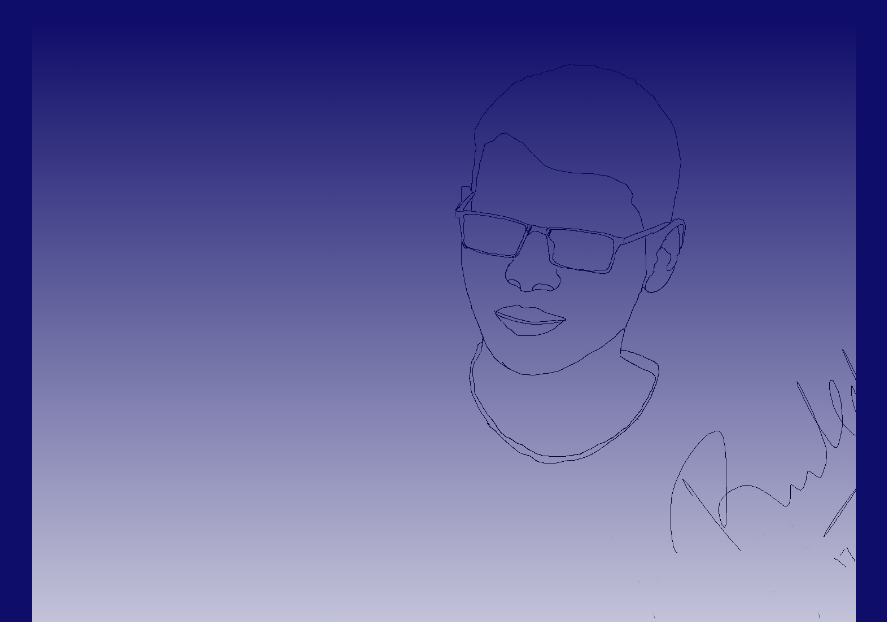
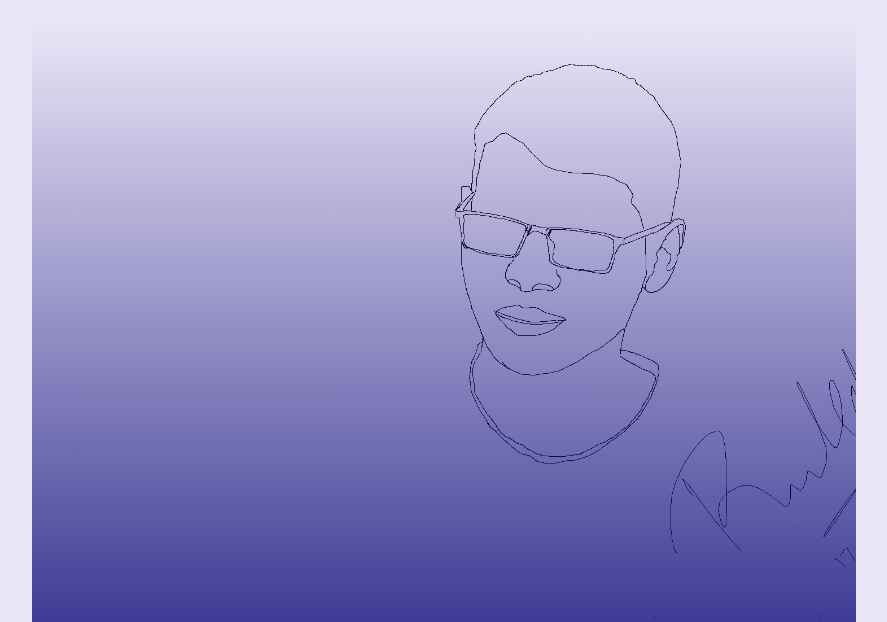
Before and after one commit to mariakhalek7/explore-bootstrap, a plain HTML site: page index.html in a window 1280 px wide. Shown: the part 178-800 px from the top of the page, without its empty margins (176-1063 px from the left). Drawn offline with Linux system fonts and the light colour scheme.

Commit message:
new added

```diff
--- a/index.html
+++ b/index.html
@@ -10,17 +10,19 @@
         .body{
 
             max-width: 80%;
-            background:linear-gradient(rgba(5, 3, 99, 0.959),rgba(5, 3, 99, 0.959));
+            background:linear-gradient(rgba(50, 5, 172, 0.103),rgba(50, 5, 172, 0.103));
 
 
         }
         .bg-image{
-            background:linear-gradient(rgba(5, 3, 99, 0.959),rgba(50, 5, 172, 0)), url('./rahmatullah.jpg');
+            background:linear-gradient(  rgba(50, 5, 172, 0.103),  rgb(5, 3, 117)), url('./rahmatullah.jpg');
             background-repeat: no-repeat;
             background-size: cover;
             height: 100vh;
             margin-top: 200px;
             margin-left: 200px;
+            rgba(50, 5, 172, 0)
+            rgba(5, 3, 99, 0.959)
 
         }
 
```
